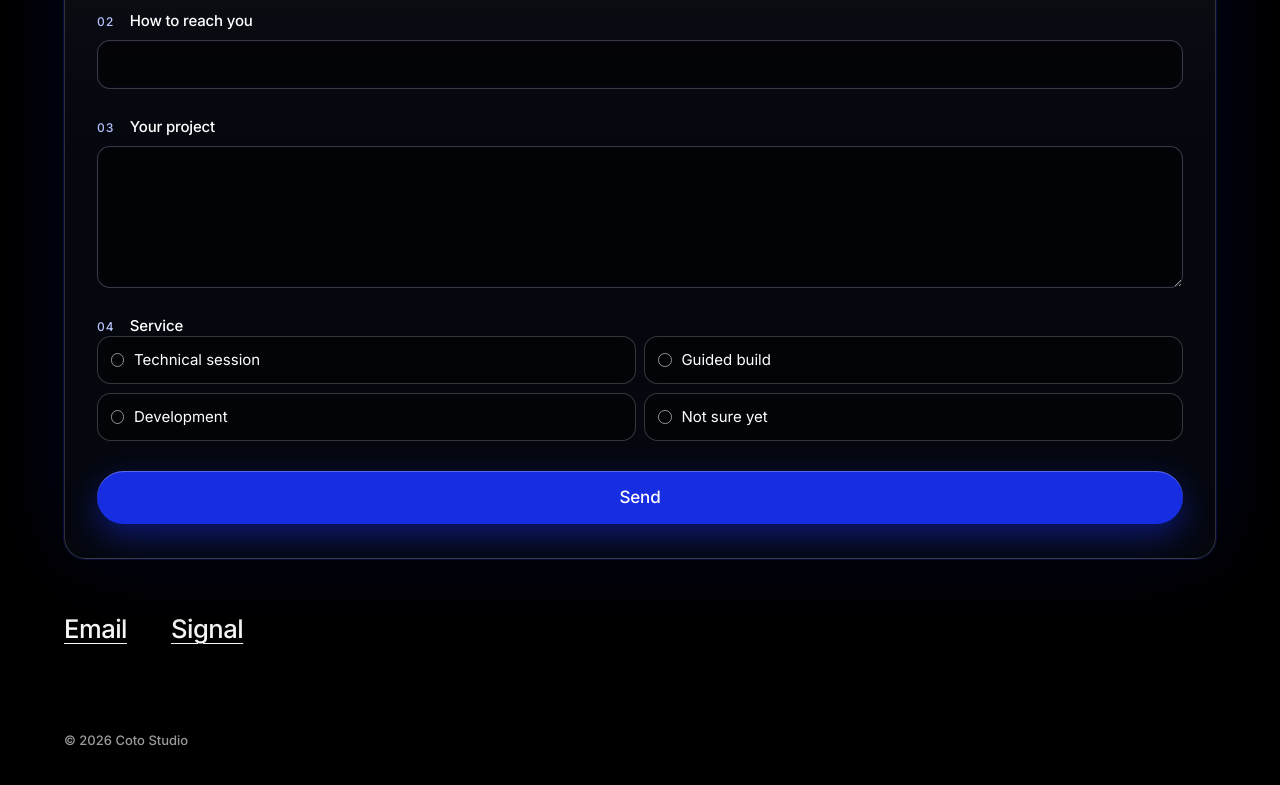
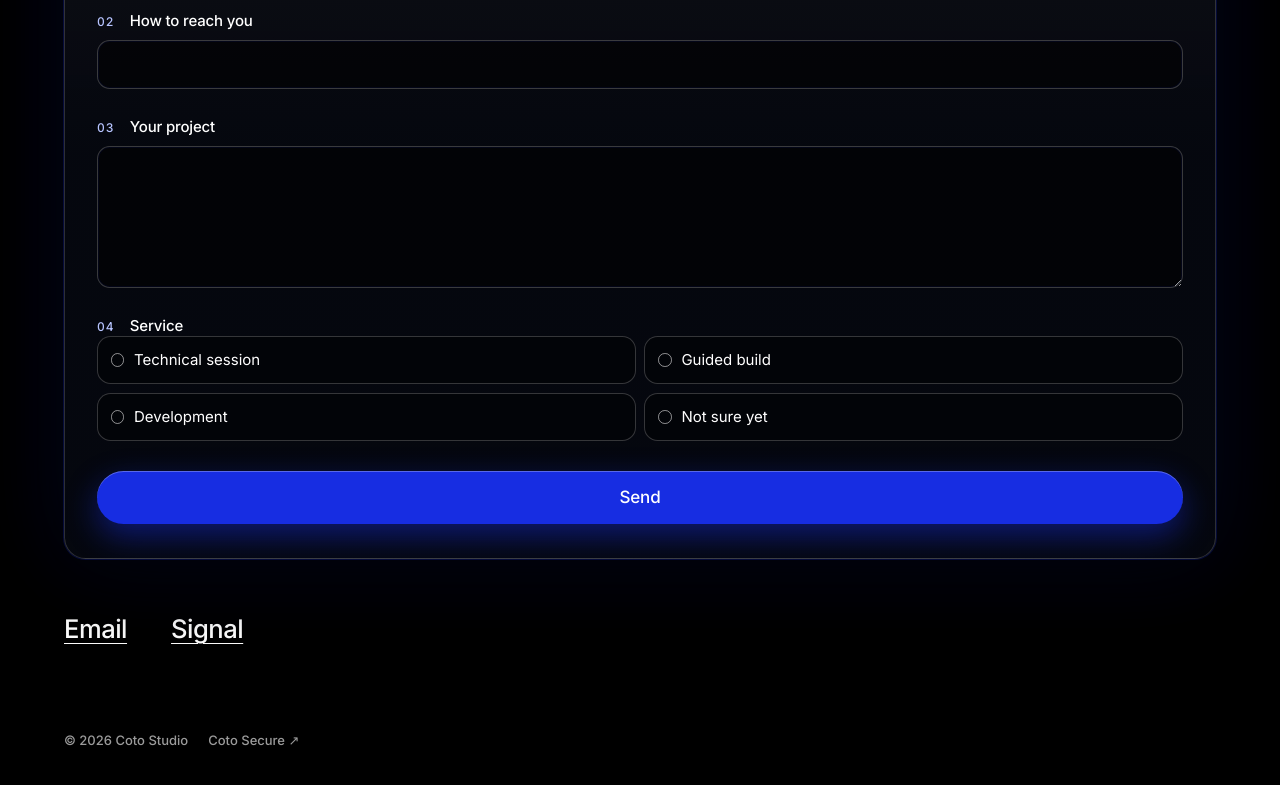
Before and after one commit to levicoto/levicoto-studio, a plain HTML site: page index.html in a window 1280 px wide. Shown: the part 2587-3372 px from the top of the page. Drawn offline with Linux system fonts and the light colour scheme.

Commit message:
Add a discreet footer link to Coto Secure.
The copyright line now sits next to a small Coto Secure link. The page still does not link to coto.lat.

Co-authored-by: levicoto <levicoto@users.noreply.github.com>

```diff
--- a/index.html
+++ b/index.html
@@ -327,6 +327,7 @@
     </main>
     <footer class="site-footer">
       <span>© 2026 Coto Studio</span>
+      <a href="https://secure.coto.lat">Coto Secure <span aria-hidden="true">↗</span></a>
     </footer>
     <script src="js/lang.js"></script>
     <script src="js/contact.js"></script>
```
